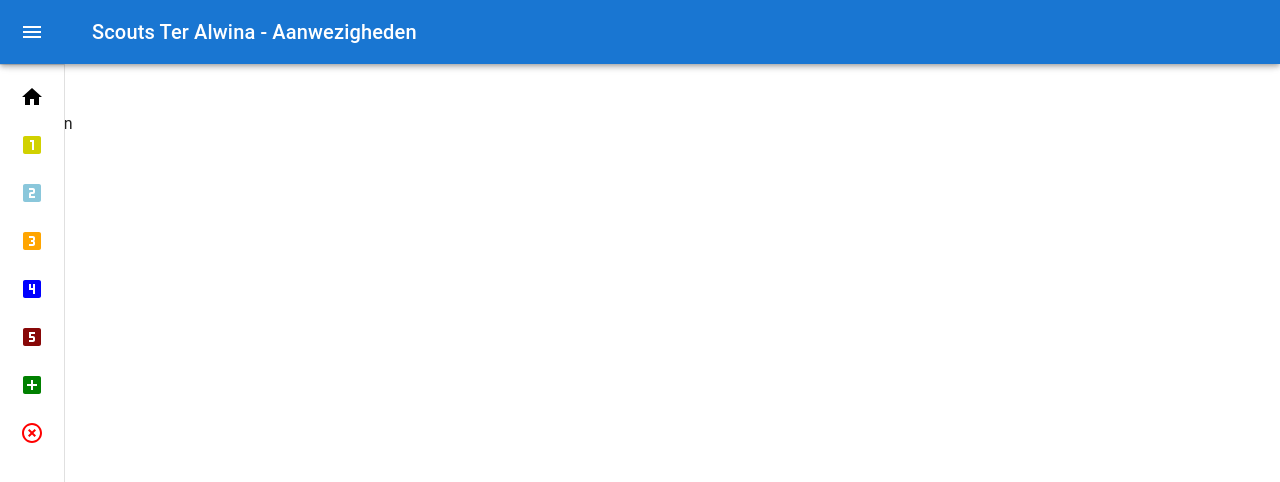
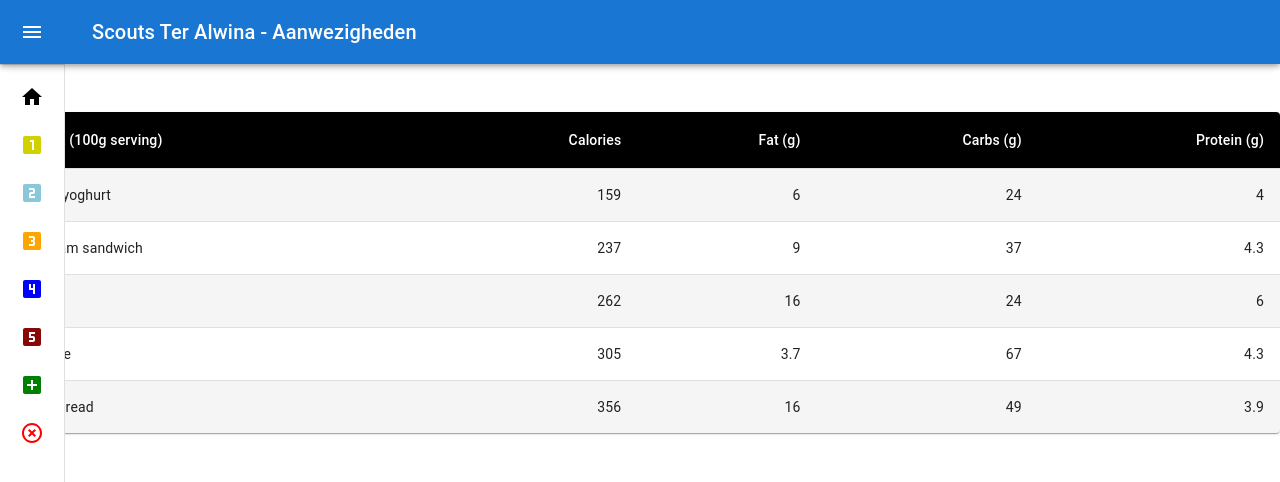
Before and after one commit to StefVanNieuwenhove/aanwezigheden_scouts, a React (Create React App) app in the folder client/: page /kapoenen in a window 1280 px wide. Shown: the top 482 px of the page. Built offline with nearby package versions, Linux system fonts and the light colour scheme; no server answers.

Commit message:
navbar ready

```diff
--- a/client/src/components/NavBar.jsx
+++ b/client/src/components/NavBar.jsx
@@ -337,7 +337,7 @@
             </Link>
         </List>
       </Drawer>
-      <Box component="main" sx={{ flexGrow: 1, p: 3 }}>
+      <Box component="main" sx={{ flexGrow: 1, p: 3,}}>
         <DrawerHeader />
       </Box>
     </Box>
--- /dev/null
+++ b/client/src/components/TableData.jsx
@@ -0,0 +1,81 @@
+import { useEffect, useState } from 'react';
+import axios from 'axios';
+import { Table } from '@mui/material';
+import { styled } from '@mui/material/styles';
+import TableBody from '@mui/material/TableBody';
+import TableCell, { tableCellClasses } from '@mui/material/TableCell';
+import TableContainer from '@mui/material/TableContainer';
+import TableHead from '@mui/material/TableHead';
+import TableRow from '@mui/material/TableRow';
+import Paper from '@mui/material/Paper';
+
+const StyledTableCell = styled(TableCell)(({ theme }) => ({
+  [`&.${tableCellClasses.head}`]: {
+    backgroundColor: theme.palette.common.black,
+    color: theme.palette.common.white,
+  },
+  [`&.${tableCellClasses.body}`]: {
+    fontSize: 14,
+  },
+}));
+
+const StyledTableRow = styled(TableRow)(({ theme }) => ({
+  '&:nth-of-type(odd)': {
+    backgroundColor: theme.palette.action.hover,
+  },
+  // hide last border
+  '&:last-child td, &:last-child th': {
+    border: 0,
+  },
+}));
+
+function createData(name, calories, fat, carbs, protein) {
+  return { name, calories, fat, carbs, protein };
+}
+
+const rows = [
+  createData('Frozen yoghurt', 159, 6.0, 24, 4.0),
+  createData('Ice cream sandwich', 237, 9.0, 37, 4.3),
+  createData('Eclair', 262, 16.0, 24, 6.0),
+  createData('Cupcake', 305, 3.7, 67, 4.3),
+  createData('Gingerbread', 356, 16.0, 49, 3.9),
+];
+
+export default function TableData(tak) {
+
+    const [data, setData] = useState([]);
+
+    useEffect(() => {
+        axios.get(`http://localhost:9000/api/leden/${tak}`)
+        .then((res) => setData(res.data));
+    }, []);
+
+  return (
+    <TableContainer component={Paper}>
+      <Table sx={{ minWidth: 700 }} aria-label="customized table">
+        <TableHead>
+          <TableRow>
+            <StyledTableCell>Dessert (100g serving)</StyledTableCell>
+            <StyledTableCell align="right">Calories</StyledTableCell>
+            <StyledTableCell align="right">Fat&nbsp;(g)</StyledTableCell>
+            <StyledTableCell align="right">Carbs&nbsp;(g)</StyledTableCell>
+            <StyledTableCell align="right">Protein&nbsp;(g)</StyledTableCell>
+          </TableRow>
+        </TableHead>
+        <TableBody>
+          {rows.map((row) => (
+            <StyledTableRow key={row.name}>
+              <StyledTableCell component="th" scope="row">
+                {row.name}
+              </StyledTableCell>
+              <StyledTableCell align="right">{row.calories}</StyledTableCell>
+              <StyledTableCell align="right">{row.fat}</StyledTableCell>
+              <StyledTableCell align="right">{row.carbs}</StyledTableCell>
+              <StyledTableCell align="right">{row.protein}</StyledTableCell>
+            </StyledTableRow>
+          ))}
+        </TableBody>
+      </Table>
+    </TableContainer>
+  );
+}
--- a/client/src/components/index.js
+++ b/client/src/components/index.js
@@ -1 +1,2 @@
 export {default as NavBar} from './NavBar';
+export {default as TableData} from './TableData';
--- a/client/src/pages/Kapoenen.jsx
+++ b/client/src/pages/Kapoenen.jsx
@@ -1,7 +1,10 @@
 import React from 'react'
+import TableData from '../components/TableData'
 
 export default function Kapoenen() {
   return (
-    <div>Kapoenen</div>
+    <>
+      <TableData tak='kapoen' />
+    </>
   )
 }
```
